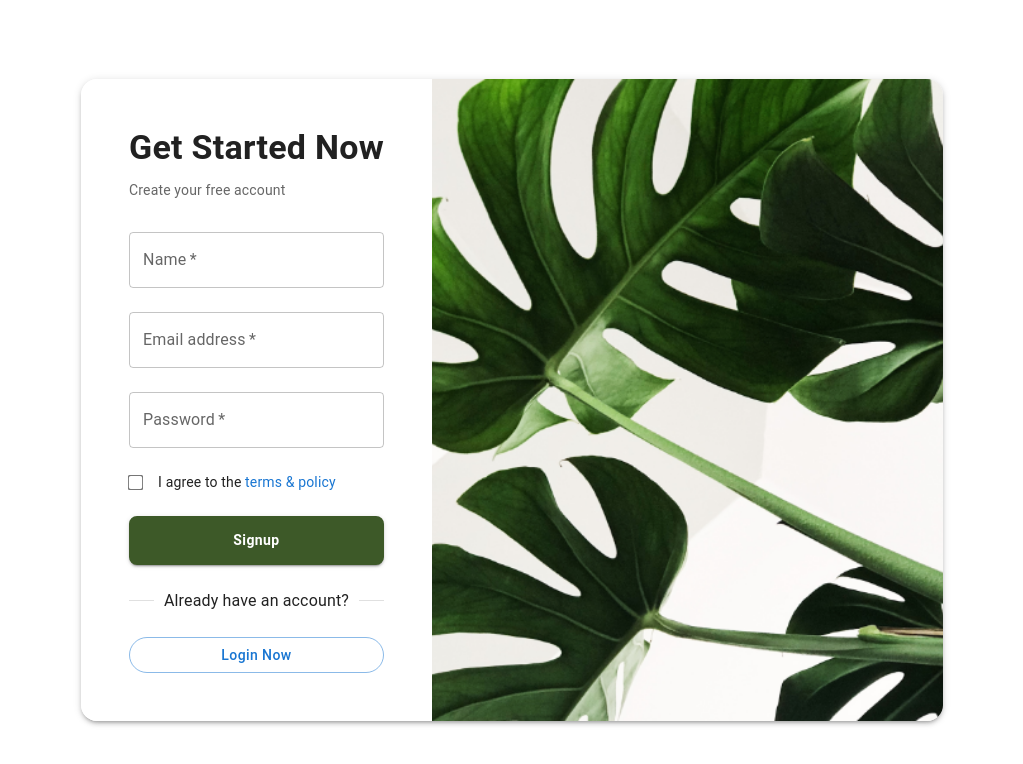
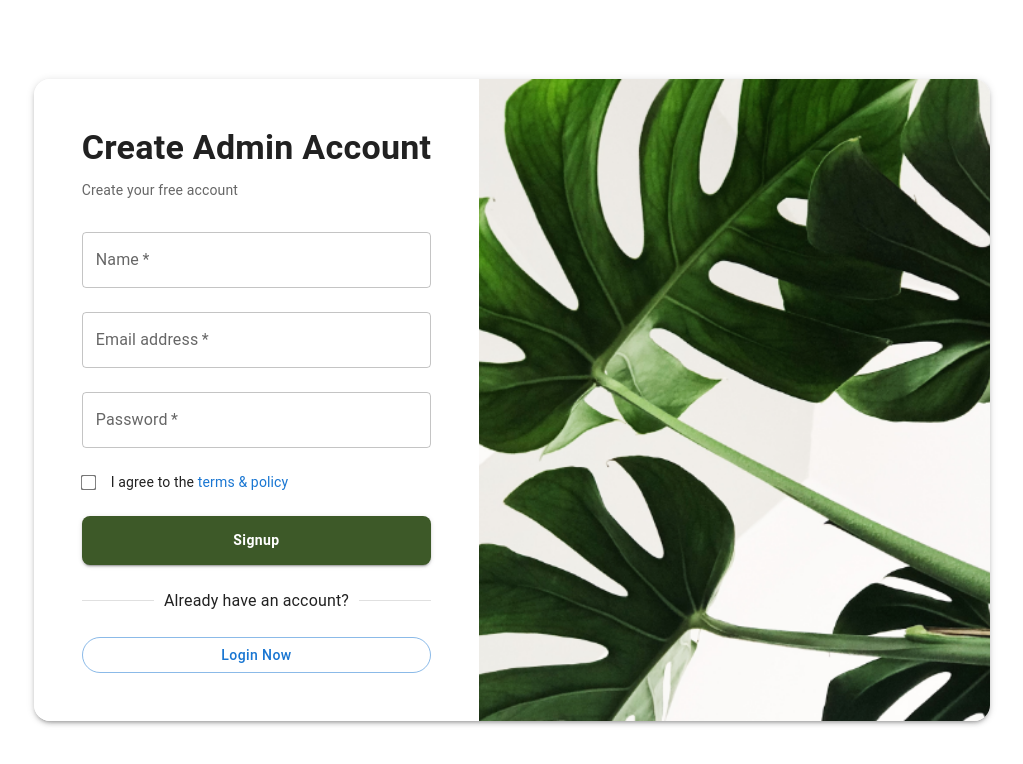
Before and after one commit to ashraful99-98/Forms-app, a React (Create React App) app in the folder client/: page /registerAdmin in a window 1280 px wide. Shown: the top 764 px of the page, without its empty margins (128-1151 px from the left). Built offline with nearby package versions, Linux system fonts and the light colour scheme; no server answers.

Commit message:
added all

```diff
--- a/client/src/pages/AdminRegister.tsx
+++ b/client/src/pages/AdminRegister.tsx
@@ -74,7 +74,7 @@ const AdminRegister: React.FC = () => {
         <Grid sx={{ bgcolor: "background.paper", p: 6 }}>
           <Box component="form" onSubmit={handleSubmit}>
             <Typography variant="h4" fontWeight="bold" gutterBottom>
-              Get Started Now
+              Create Admin Account
             </Typography>
             <Typography variant="body2" color="textSecondary" mb={4}>
               Create your free account
```
Also changed, not shown: client/src/Components/Responding/UserView.tsx (+0 -255 lines).
